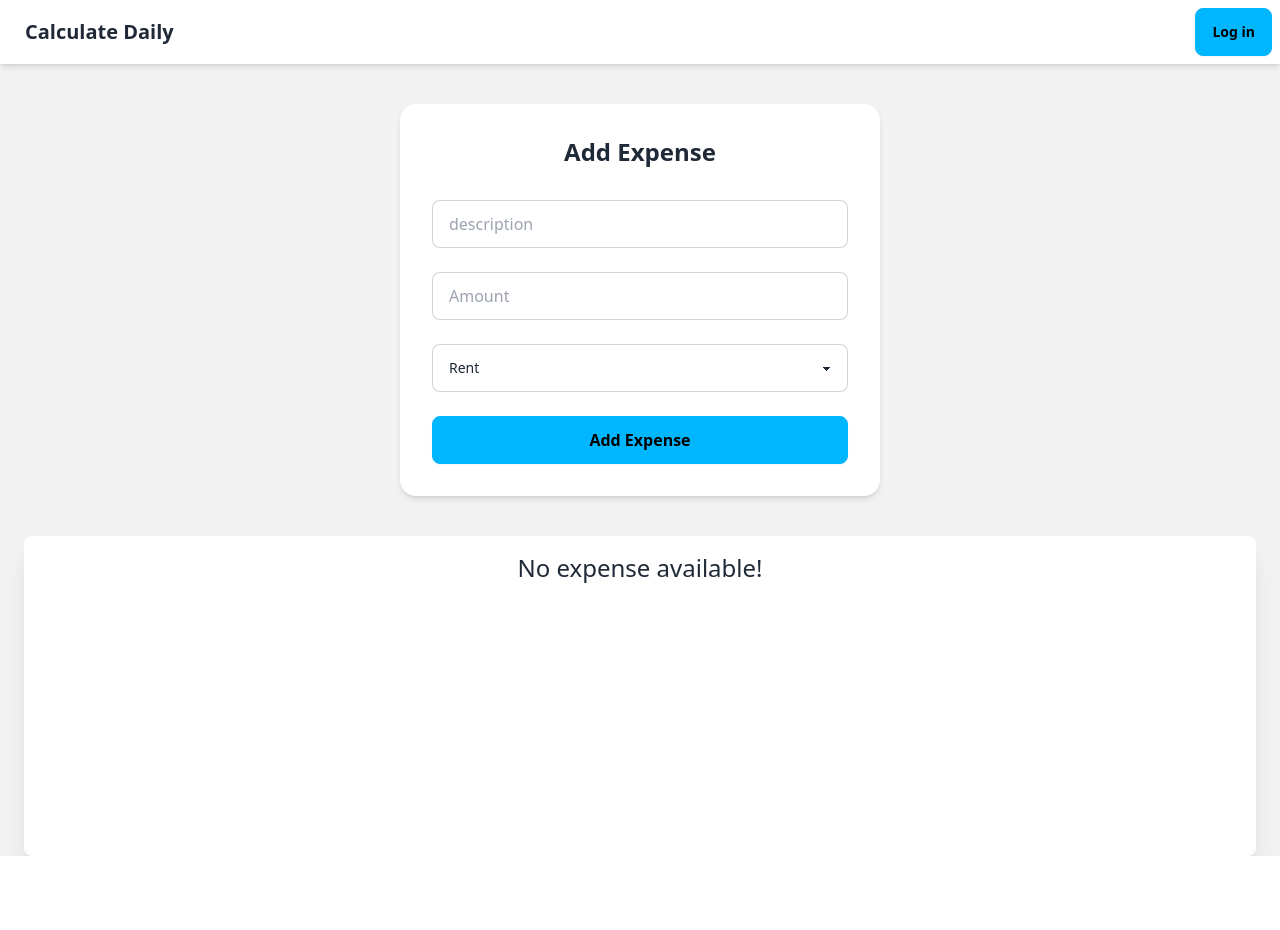
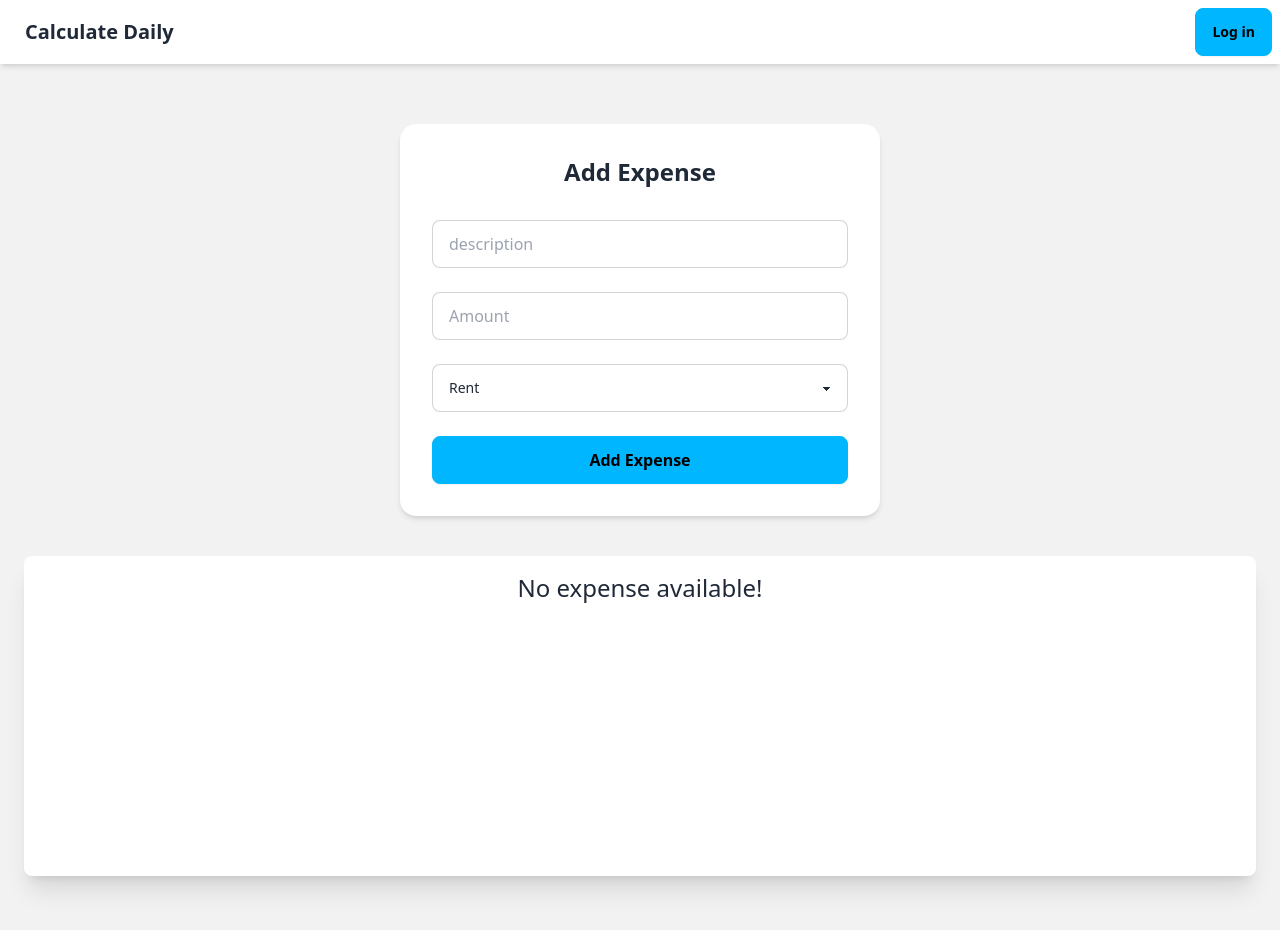
Before and after one commit to BikashKakati/Expense_with_Auth, a React (Vite) app: page / in a window 1280 px wide. Shown: the top 930 px of the page. Before the commit the page ends 856 px from the top, so only its background shows below. Built offline with nearby package versions, Linux system fonts and the light colour scheme.

Commit message:
Style- change some styling

```diff
--- a/src/App.jsx
+++ b/src/App.jsx
@@ -20,9 +20,9 @@ function App() {
   }, [currentUser])
 
   return (
-    <div className="max-w-full min-h-dvh bg-base-200">
+    <div className="max-w-full min-h-dvh bg-base-200 pb-20">
       <Navbar />
-      <div className="relative w-full mt-10">
+      <div className="relative w-full mt-10 p-5">
         {popUpAlert.show && <Modal />}
         {isLoading && <Loader/>}
         <Routes>
--- a/src/components/Modal.jsx
+++ b/src/components/Modal.jsx
@@ -21,7 +21,7 @@ function Overlays() {
   }, [popUpAlert.show])
 
   return (
-    <div role="alert" className="alert bg-yellow-300 w-72 absolute top-5 right-5 z-10">
+    <div role="alert" className="alert bg-yellow-300 w-72 fixed top-5 right-5 z-10">
       <InformationCircleIcon className='w-6 h-6' />
       <span>{popUpAlert.msg}</span>
     </div>
```
